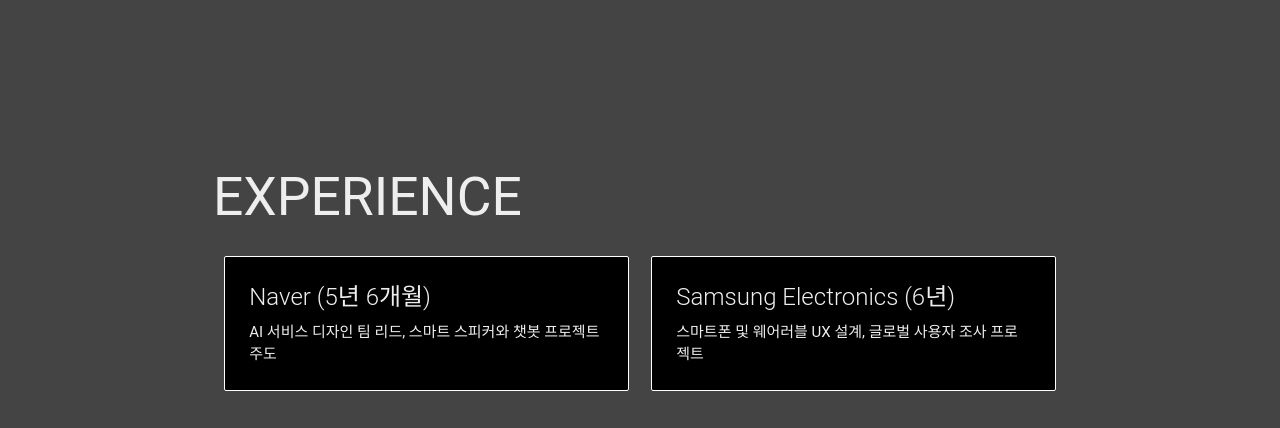
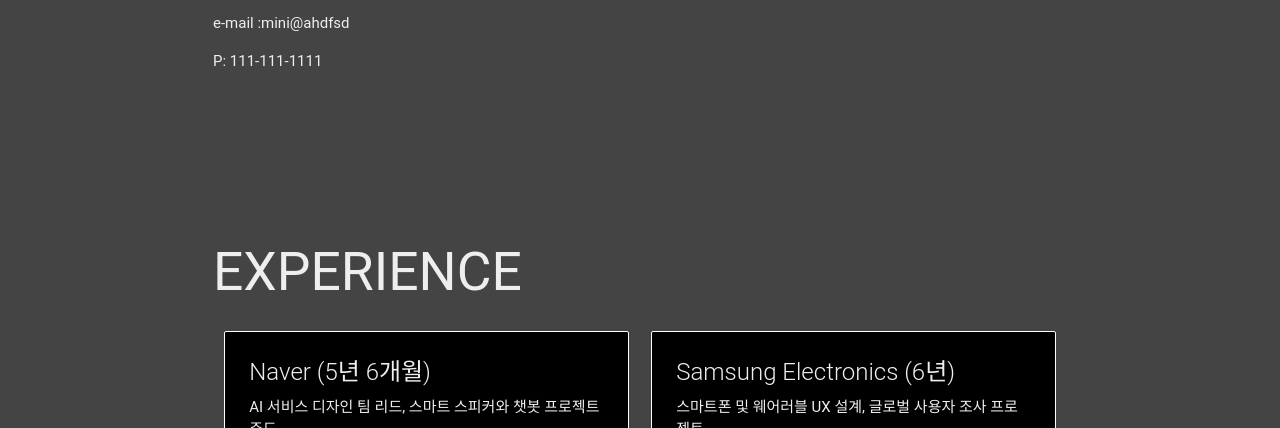
Before and after one commit to doobkim11/sein, a plain HTML site: page index.html in a window 1280 px wide. Shown: the part 672-1100 px from the top of the page. Drawn offline with nearby package versions, Linux system fonts and the light colour scheme.

Commit message:
이메일과전화번호 추가
자기를소개하는부분 밑에 전화번호와 이메일이 들어가면 괜찮아보여서 그부분에 추가했습니다. 확인해주세요

```diff
--- a/index.html
+++ b/index.html
@@ -80,6 +80,8 @@
             <div class="container">
                 <h2 id="about-title">ABOUT</h2>
                 <p>안녕하세요, 저는 박민준입니다. 디지털 서비스 UX 디자인과 인공지능 기반의 솔루션 설계에 열정을 가지고 있습니다.</p>
+                <p>e-mail :mini@ahdfsd</p>
+                <p>P: 111-111-1111</p>
             </div>
         </section>
 
```
